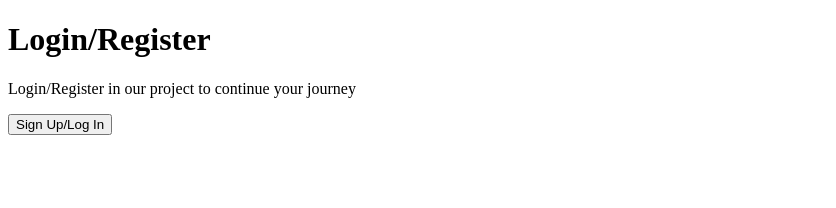
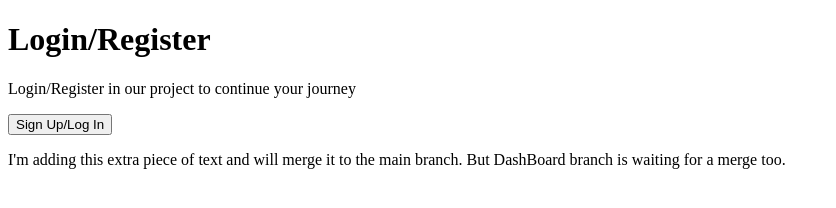
Before and after one commit to subhankarcoder/GithHub-Testing-Branches, a plain HTML site: page login.html in a window 1280 px wide. Shown: the whole page, without its empty margins (0-836 px from the left). Drawn offline with Linux system fonts and the light colour scheme.

Commit message:
Added new paragraph tag with logging comment

```diff
--- a/login.html
+++ b/login.html
@@ -10,5 +10,6 @@
     <h1>Login/Register</h1>
     <p>Login/Register in our project to continue your journey</p>
     <button>Sign Up/Log In</button>
+    <p>I'm adding this extra piece of text and will merge it to the main branch. But DashBoard branch is waiting for a merge too.</p>
  </body>
  </html>
```
